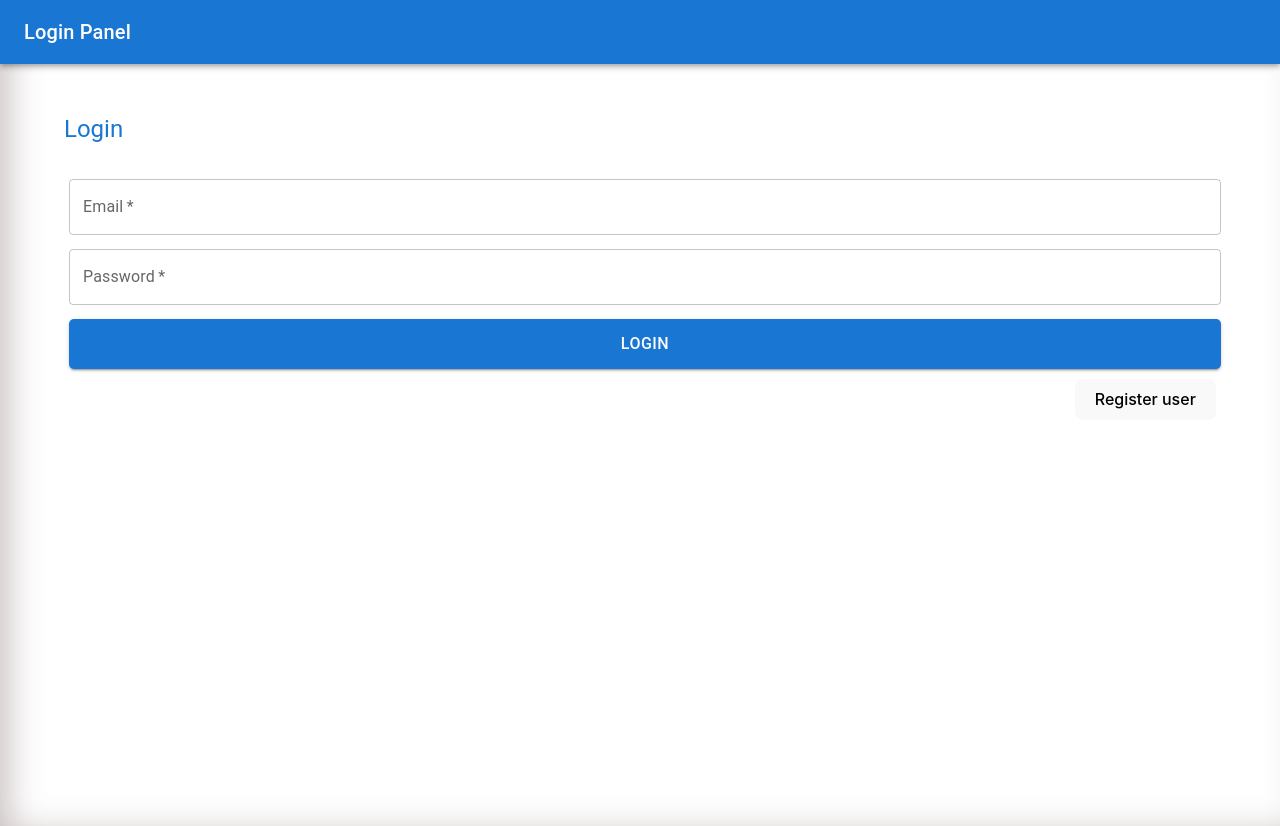
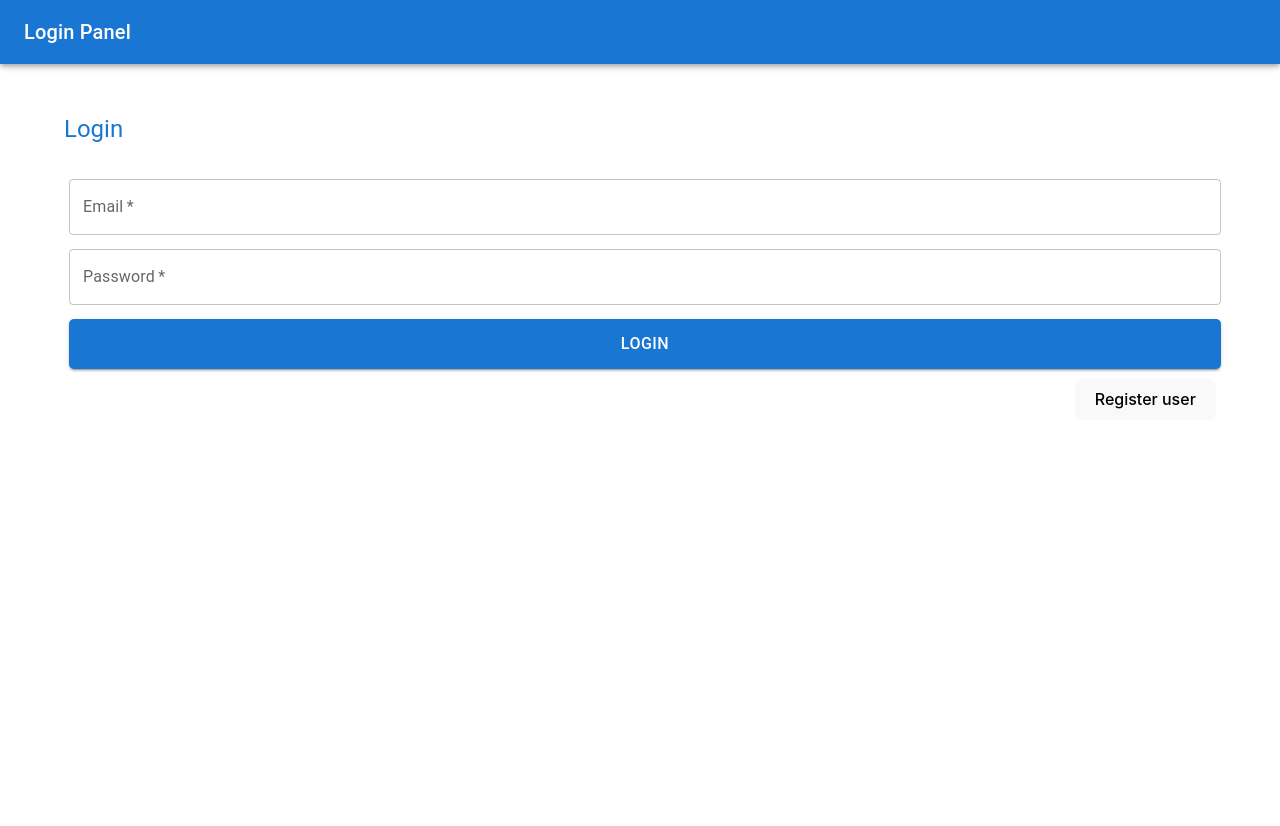
Before and after one commit to Talhas07/React-crud-iptv, a React (Vite) app: page /login in a window 1280 px wide. Built offline with nearby package versions, Linux system fonts and the light colour scheme.

Commit message:
no shadow css

```diff
--- a/src/App.css
+++ b/src/App.css
@@ -19,13 +19,13 @@
   width: 100%;
   min-height: 100vh;
   margin-left: 0px;
-  box-shadow: 15px 0px 35px -7px rgba(191, 180, 180, 0.85) inset;
+  /* box-shadow: 15px 0px 35px -7px rgba(191, 180, 180, 0.85) inset; */
 }
 
 /* Ant table wrapper */
-#root .App .ant-table-wrapper {
+/* #root .App .ant-table-wrapper {
   box-shadow: 0px 0px 0px -50px rgba(0, 0, 0, 0.85);
-}
+} */
 
 /* Colgroup */
 .ant-table table colgroup {
```
